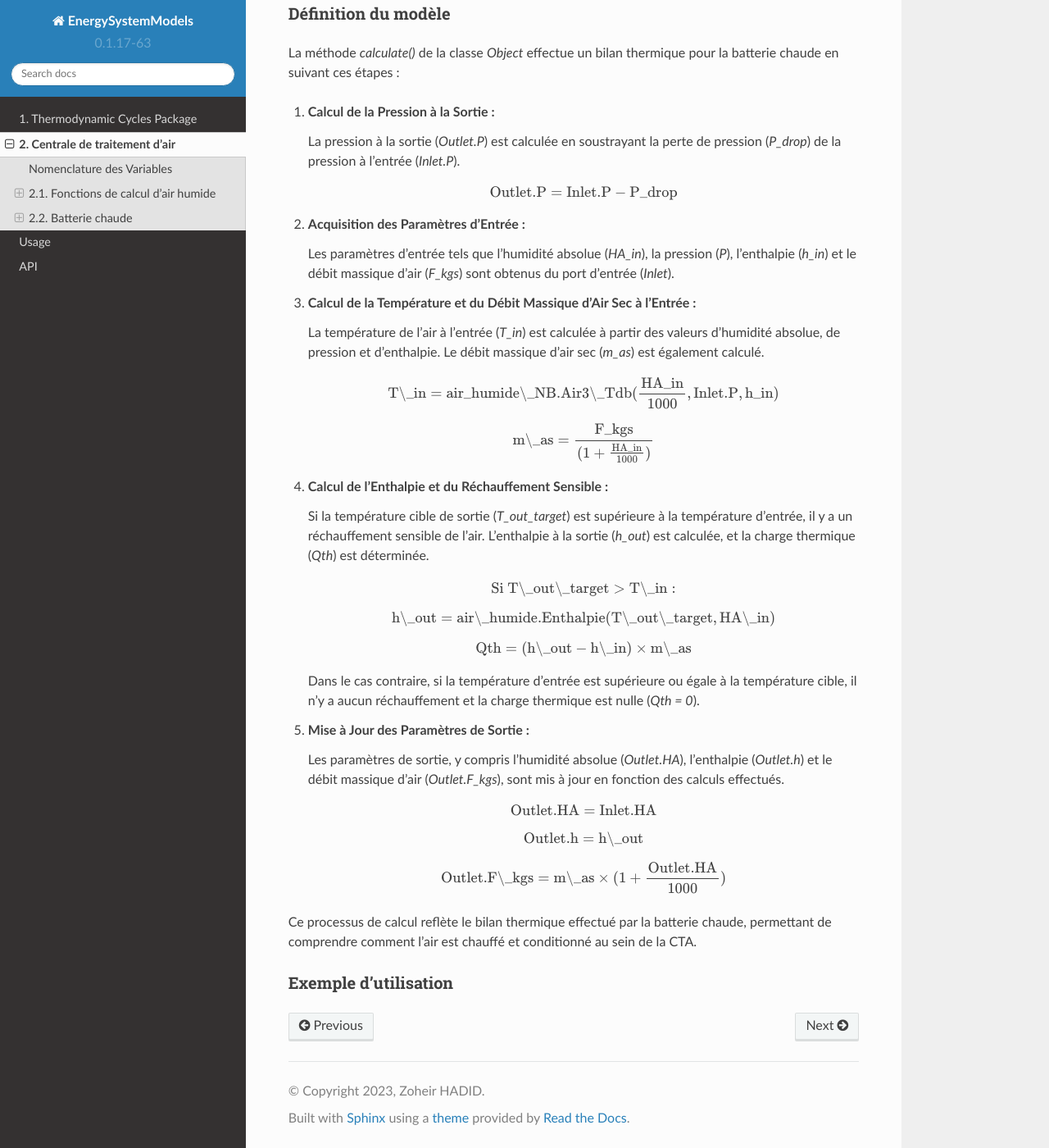
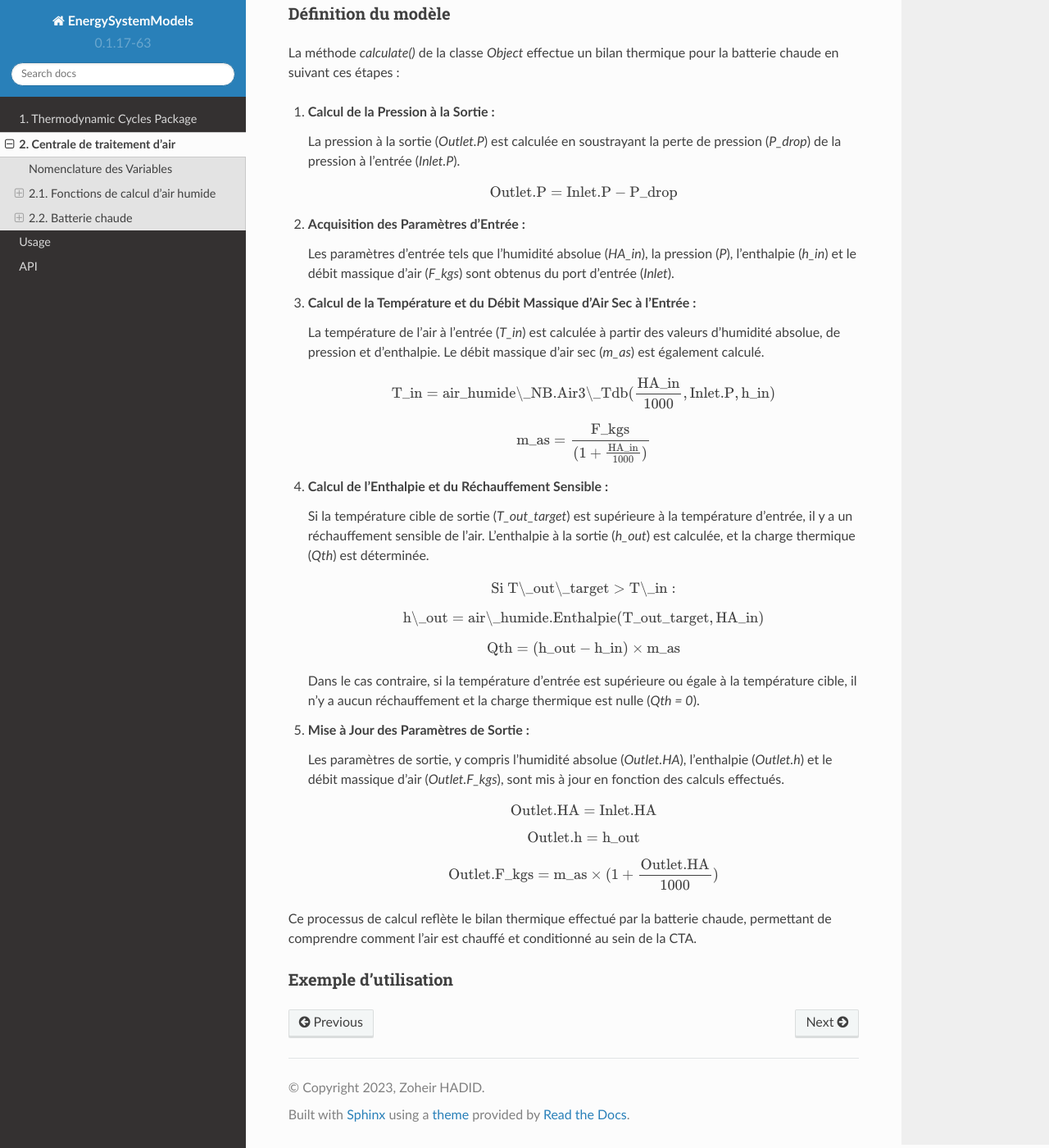
Before and after one commit to ZoheirHADID/EnergySystemModels-Tutorial, a Sphinx documentation site: the page built from docs/source/Traitement_d_air.rst, in a window 1280 px wide and 1400 px high, scrolled down 5738 px. Shown: the whole window at 82% size. Built offline with Sphinx 7.4.7 and the Read the Docs theme 2.0.0, drawn with Linux system fonts in a browser that asks for light colours.

```diff
--- a/docs/source/Traitement_d_air.rst
+++ b/docs/source/Traitement_d_air.rst
@@ -371,9 +371,9 @@ La méthode `calculate()` de la classe `Object` effectue un bilan thermique pour
 
    .. math::
 
-      \text{T\_in} = \text{air_humide\_NB.Air3\_Tdb}(\frac{\text{HA_in}}{1000}, \text{Inlet.P}, \text{h_in})
+      \text{T_in} = \text{air_humide\_NB.Air3\_Tdb}(\frac{\text{HA_in}}{1000}, \text{Inlet.P}, \text{h_in})
    .. math::
-      \text{m\_as} = \frac{\text{F_kgs}}{(1 + \frac{\text{HA_in}}{1000})}
+      \text{m_as} = \frac{\text{F_kgs}}{(1 + \frac{\text{HA_in}}{1000})}
 
 4. **Calcul de l'Enthalpie et du Réchauffement Sensible :**
 
@@ -383,9 +383,9 @@ La méthode `calculate()` de la classe `Object` effectue un bilan thermique pour
 
       \text{Si T\_out\_target} > \text{T\_in}:
    .. math::
-         \text{h\_out} = \text{air\_humide.Enthalpie}(\text{T\_out\_target}, \text{HA\_in})
+         \text{h\_out} = \text{air\_humide.Enthalpie}(\text{T_out_target}, \text{HA_in})
    .. math::
-         \text{Qth} = (\text{h\_out} - \text{h\_in}) \times \text{m\_as}
+         \text{Qth} = (\text{h_out} - \text{h_in}) \times \text{m_as}
 
    Dans le cas contraire, si la température d'entrée est supérieure ou égale à la température cible, il n'y a aucun réchauffement et la charge thermique est nulle (`Qth = 0`).
 
@@ -397,9 +397,9 @@ La méthode `calculate()` de la classe `Object` effectue un bilan thermique pour
 
       \text{Outlet.HA} = \text{Inlet.HA}
    .. math::
-      \text{Outlet.h} = \text{h\_out}
+      \text{Outlet.h} = \text{h_out}
    .. math::
-      \text{Outlet.F\_kgs} = \text{m\_as} \times (1 + \frac{\text{Outlet.HA}}{1000})
+      \text{Outlet.F_kgs} = \text{m_as} \times (1 + \frac{\text{Outlet.HA}}{1000})
 
 Ce processus de calcul reflète le bilan thermique effectué par la batterie chaude, permettant de comprendre comment l'air est chauffé et conditionné au sein de la CTA.
 
```
